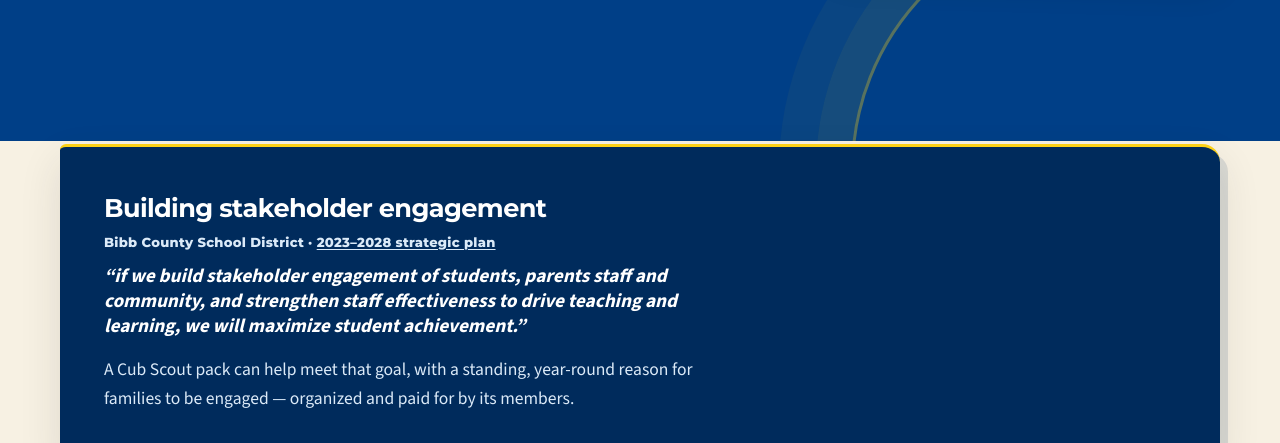
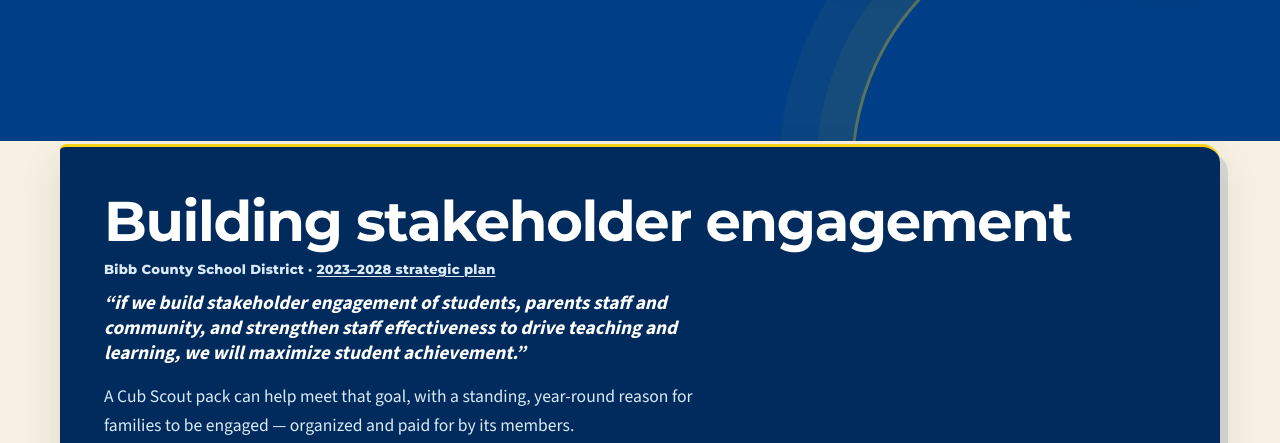
Before and after one commit to kerryhatcher/macon170.com, an Astro site: page /what-is-cub-scouts in a window 1280 px wide. Shown: the part 651-1094 px from the top of the page. Built offline with nearby package versions, Linux system fonts and the light colour scheme; Astro itself is replaced by a stand-in of ours; no server answers.

Commit message:
style(what-is-cub-scouts): restore the slab heading to the h2 step

```diff
--- a/src/pages/what-is-cub-scouts.astro
+++ b/src/pages/what-is-cub-scouts.astro
@@ -287,12 +287,10 @@
     border-radius: 6px 18px 12px 8px;
     box-shadow: var(--shadow-paper);
   }
-  /* Subheading step from DESIGN.md. The heading leads, so the quote steps down to `subtitle` —
-     the step DESIGN.md names for emphasis inside a coloured sheet. */
+  /* Keeps the global h2 `headline` step, as the callout heading had before. The quote sits a step
+     below at `subtitle`, which is what DESIGN.md names for emphasis inside a coloured sheet. */
   .plan-slab__head {
     margin: 0 0 0.6rem;
-    font-size: clamp(1.25rem, 2vw, 1.65rem);
-    line-height: 1.3;
     color: #fff;
   }
   .plan-slab__source {
```
